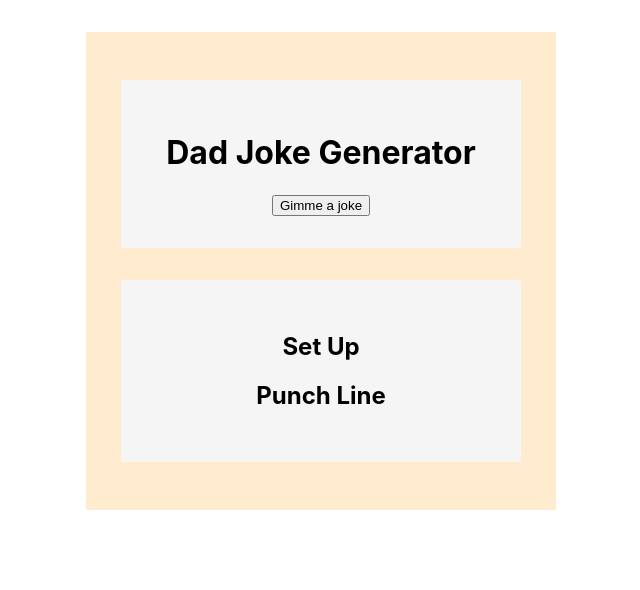
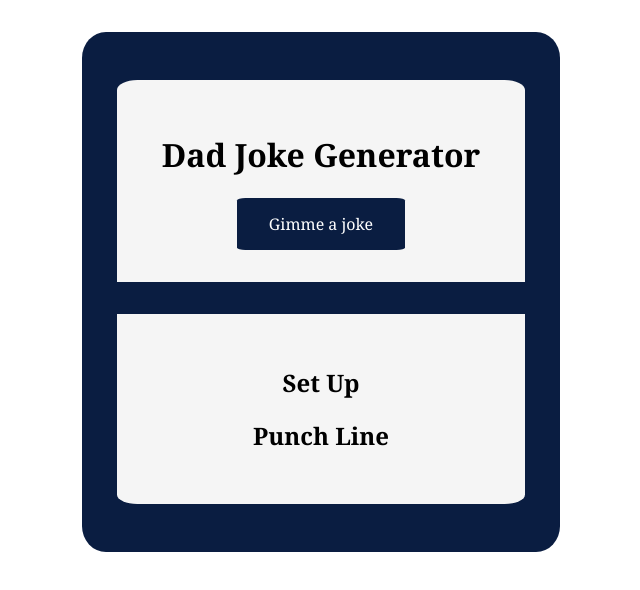
Before and after one commit to hengyuni/dad-joke-generator, a React (Create React App) app: page / in a window 1280 px wide. Shown: the top 590 px of the page, without its empty margins (319-959 px from the left). Built offline with nearby package versions, Linux system fonts and the light colour scheme; no server answers.

Commit message:
final touches on body

```diff
--- a/src/index.css
+++ b/src/index.css
@@ -1,13 +1,14 @@
 body {
-  margin: 0;
-  font-family: -apple-system, BlinkMacSystemFont, 'Segoe UI', 'Roboto', 'Oxygen',
+	margin: 0;
+	/* font-family: -apple-system, BlinkMacSystemFont, 'Segoe UI', 'Roboto', 'Oxygen',
     'Ubuntu', 'Cantarell', 'Fira Sans', 'Droid Sans', 'Helvetica Neue',
-    sans-serif;
-  -webkit-font-smoothing: antialiased;
-  -moz-osx-font-smoothing: grayscale;
+    sans-serif; */
+	-webkit-font-smoothing: antialiased;
+	-moz-osx-font-smoothing: grayscale;
+	font-family: Cambria, Cochin, Georgia, Times, "Times New Roman", serif;
 }
 
 code {
-  font-family: source-code-pro, Menlo, Monaco, Consolas, 'Courier New',
-    monospace;
+	font-family: source-code-pro, Menlo, Monaco, Consolas, "Courier New",
+		monospace;
 }
--- a/src/styles/style.css
+++ b/src/styles/style.css
@@ -31,8 +31,9 @@ body {
   margin: 2rem;
   padding: 3rem;
   max-width: 900px;
-  background-color: blanchedalmond;
+  background-color: #0a1d41;
   text-align: center;
+  border-radius: 5%;
 }
 
 .header {
@@ -40,11 +41,30 @@ body {
   padding: 2rem;
   width: 90%;
   background-color: whitesmoke;
+  border-radius: 5% 5% 0 0;
+}
+
+button {
+  background-color: #0a1d41;
+  border: none;
+  color: white;
+  padding: 15px 32px;
+  text-align: center;
+  text-decoration: none;
+  display: inline-block;
+  font-size: 16px;
+  font-family: Cambria, Cochin, Georgia, Times, "Times New Roman", serif;
+  border-radius: 5%;
+}
+
+button:hover {
+  background-color: #23375e;
 }
 
 .jokeBox {
   padding: 2rem;
   width: 90%;
   background-color: whitesmoke;
+  border-radius: 0 0 5% 5%;
 }
 /*# sourceMappingURL=style.css.map */
--- a/src/styles/style.scss
+++ b/src/styles/style.scss
@@ -5,8 +5,13 @@
 	align-items: center;
 }
 
+@mixin lightColor {
+	background-color: rgb(255, 196, 196);
+}
+
 body {
 	@include flexCenter();
+	// margin-top: 3rem;
 }
 
 .jokeContainer {
@@ -14,8 +19,9 @@ body {
 	margin: 2rem;
 	padding: 3rem;
 	max-width: 900px;
-	background-color: blanchedalmond;
+	background-color: rgb(10, 29, 65);
 	text-align: center;
+	border-radius: 5%;
 	// border: 1px solid black;
 }
 
@@ -25,6 +31,24 @@ body {
 	padding: 2rem;
 	width: 90%;
 	background-color: whitesmoke;
+	border-radius: 5% 5% 0 0;
+}
+
+button {
+	background-color: rgb(10, 29, 65);
+	border: none;
+	color: white;
+	padding: 15px 32px;
+	text-align: center;
+	text-decoration: none;
+	display: inline-block;
+	font-size: 16px;
+	font-family: Cambria, Cochin, Georgia, Times, "Times New Roman", serif;
+	border-radius: 5%;
+}
+
+button:hover {
+	background-color: rgb(35, 55, 94);
 }
 
 .jokeBox {
@@ -32,4 +56,5 @@ body {
 	padding: 2rem;
 	width: 90%;
 	background-color: whitesmoke;
+	border-radius: 0 0 5% 5%;
 }
```
Also changed, not shown: 1 other file (tests, documents, lock files or other folders).
